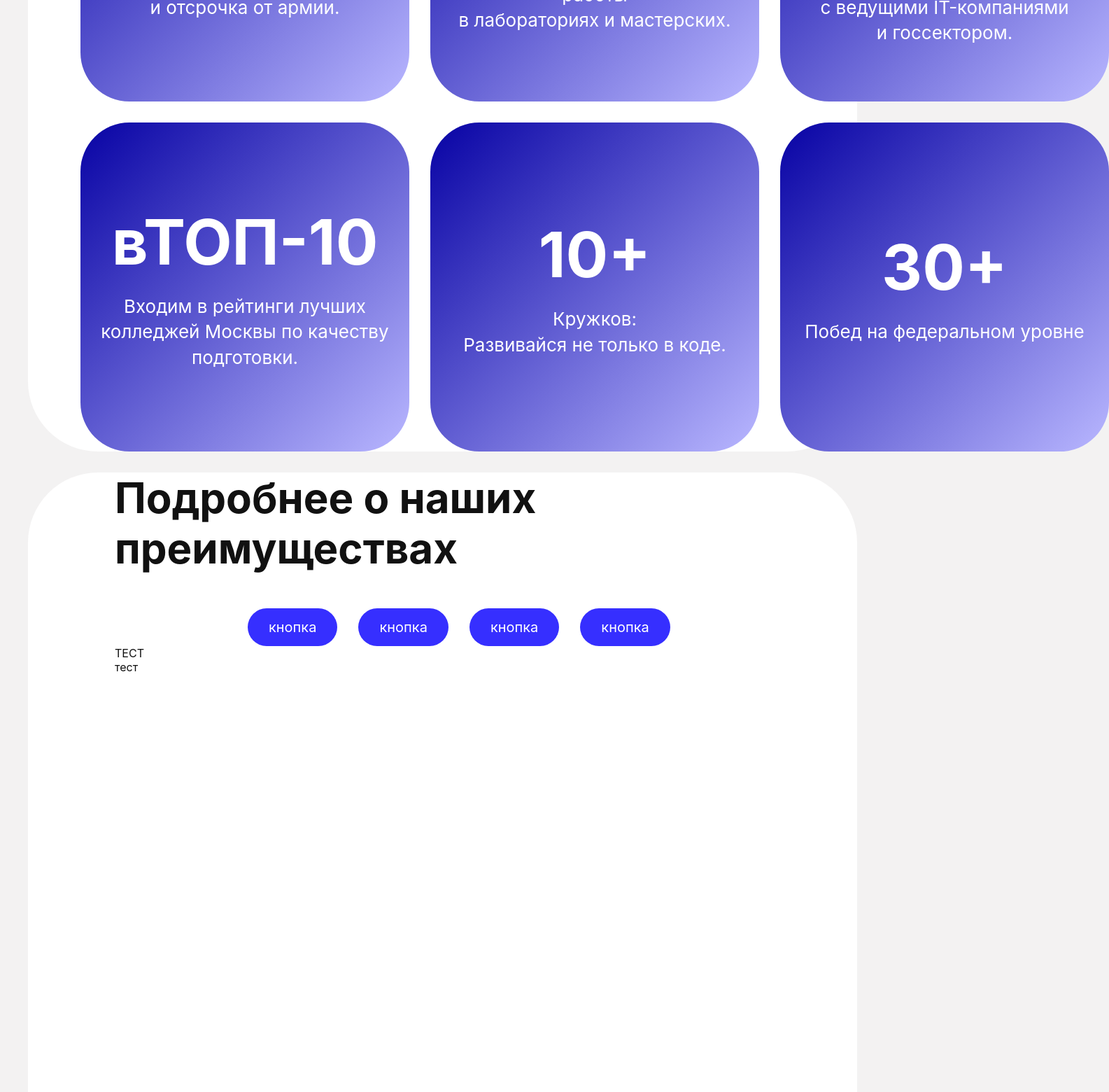
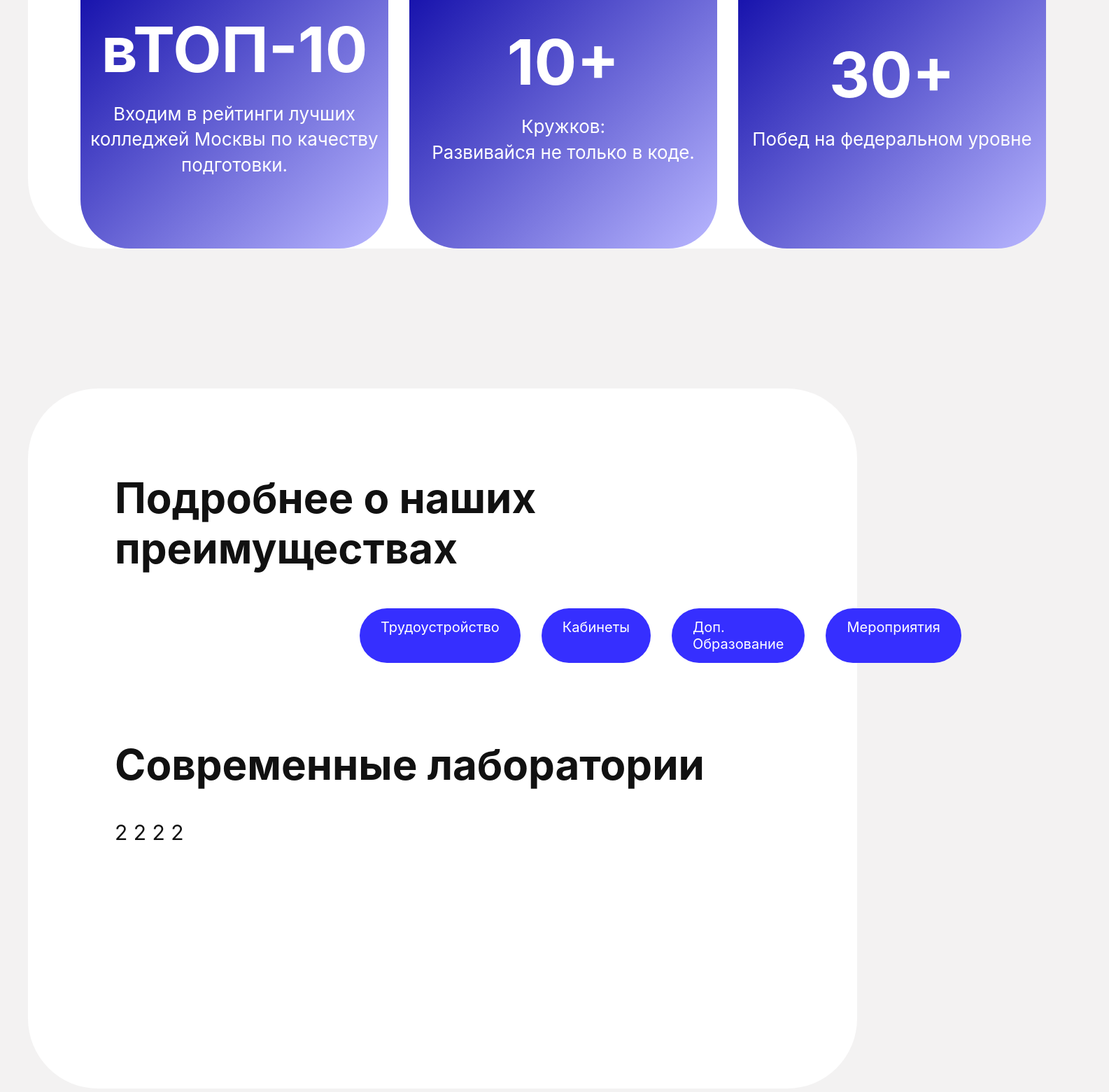
Before and after one commit to AzizIo/Practic-sait, a React (Vite) app in the folder frontend/: page /why-us in a window 1280 px wide. Shown: the part 1240-2800 px from the top of the page at 70% size, 1585 px wide, since content can reach past the window. Built offline with nearby package versions, Linux system fonts and the light colour scheme.

Commit message:
Обновленна страница почему мы

```diff
--- a/frontend/src/pages/WhyUsPage.tsx
+++ b/frontend/src/pages/WhyUsPage.tsx
@@ -8,20 +8,20 @@ export default function WhyUs() {
     const advantages = [
         {
             id: 1,
-            title: "ТЕСТ",
-            short: "ь",
-            content: `
-      тест
-    `
+            title: "Центр карьеры и развития ",
+            short: "123",
+            content: "1"
+
         },
         {
             id: 2,
             title: "Современные лаборатории",
             short: "Новейшее оборудование и ПО",
             content: `
-      • Актуальные технологии
-      • Работа с реальными кейсами
-      • Практика с первого курса
+        2
+        2
+        2
+        2
     `
         },
         {
@@ -29,13 +29,23 @@ export default function WhyUs() {
             title: "Будь среди первых",
             short: "Конкурсы и хакатоны",
             content: `
-      • Участие в IT-соревнованиях
-      • Командные проекты
-      • Портфолио во время обучения
+        3
+        3
+        3
+    `
+        },
+        {
+            id: 4,
+            title: "Будь среди первых",
+            short: "Конкурсы и хакатоны",
+            content: `
+        4
+        4
+        4
     `
         }
     ]
-    const [activeId, setActiveId] = useState(1);
+    const [activeId, setActiveId] = useState(2);
     const activeItem = advantages.find(item => item.id === activeId)
     return (
         <>
@@ -106,25 +116,45 @@ export default function WhyUs() {
                             Подробнее о наших преимуществах
                         </div>
                         <div className={styles.buttons}>
-                            <div onClick={() => setActiveId(1)} className={styles.b1}>кнопка</div>
-                            <div onClick={() => setActiveId(2)} className={styles.b1}>кнопка</div>
-                            <div onClick={() => setActiveId(3)} className={styles.b1}>кнопка</div>
-                            <div onClick={() => setActiveId(4)} className={styles.b1}>кнопка</div>
+                            <div onClick={() => setActiveId(1)} className={styles.b1}>Трудоустройство</div>
+                            <div onClick={() => setActiveId(2)} className={styles.b1}>Кабинеты</div>
+                            <div onClick={() => setActiveId(3)} className={styles.b1}>Доп. Образование</div>
+                            <div onClick={() => setActiveId(4)} className={styles.b1}>Мероприятия</div>
+                        </div>
+                        <div className={styles.TEXT}>
+                            <div className={styles.content}>
+                                <div className={styles.title}>
+                                    {activeItem?.title}
+                                </div>
+                                <div className={styles.content}>
+                                    {activeItem?.content}
+                                </div>
+                            </div>
                         </div>
 
-                        <div className={styles.content}>
-                            <div className="title">
-                                {activeItem?.title}
-                            </div>
-                            <div className="contend">
-                                {activeItem?.content}
-                            </div>
-                        </div>
                     </div>
                 </div>
 
 
             </div>
+            <div className={styles.section1}>
+                <div className={styles.container}>
+                    <div className={styles.us}>
+                         Твоя карьера начинается здесь.
+                    </div>
+                    <div className={styles.p1}>
+                        Приемная комиссия уже ждет тебя! <br />
+                        Записывайся на онлайн-курсы или приходи на ближайший день <br/>
+                        открытых дверей, чтобы узнать больше о том, как IT.Москва может стать твоим трамплином в мир IT.
+                    </div>
+                    <a href="https://vk.com/@itmoscowprivet-itmoskva-school" className={styles.bth1}>
+                        Онлайн курсы
+                    </a>
+                    <a href="https://vk.com/@itmoscowprivet-dod" className={styles.bth2}>
+                        День открытых дверей
+                    </a>
+                </div>
+            </div>
         </>
     )
 }
--- a/frontend/src/pages/Whyus.module.css
+++ b/frontend/src/pages/Whyus.module.css
@@ -13,7 +13,7 @@
 .us {
     font-family: Arial, Helvetica, sans-serif;
     padding-top: 50px;
-    font-size: 100px;
+    font-size: 90px;
     font-weight: 700;
     line-height: 130px;
     background: linear-gradient(90deg, #020039, #362FFF);
@@ -28,20 +28,30 @@
 
 .p1 {
     font-weight: 600;
-    line-height: 70px;
-    font-size: 35px;
+    line-height: 50px;
+    font-size: 30px;
 }
 
 .card_block {
+    opacity: 0;
+    transform: translateY(20px);
+    animation: fadeIn 0.6s ease forwards;
     display: grid;
     grid-template-columns: repeat(3, 1fr);
     gap: 30px;
     margin-left: 75px;
 }
 
+@keyframes fadeIn {
+    to {
+        opacity: 1;
+        transform: translateY(0);
+    }
+}
+
 .block {
-    width: 450px;
-    height: 450px;
+    width: 420px;
+    height: 420px;
     border-radius: 70px;
 
     background: linear-gradient(135deg, #0702A4, #B9B7FF);
@@ -70,22 +80,25 @@
     margin: 0;
 }
 
-.header{
+.header {
+    margin-top: 200px;
+    padding-top: 120px;
     font-size: 60px;
     font-weight: 700;
     justify-content: center;
     display: flex;
+    align-items: center;
 }
 
-.buttons{
+.buttons {
     display: flex;
     margin-top: 50px;
-    margin-left: 190px;
+    margin-left: 350px;
     gap: 30px;
     font-size: 20px;
 }
 
-.b1{
+.b1 {
     background-color: #362FFF;
     color: white;
     border: none;
@@ -97,6 +110,47 @@
 .b1:hover {
     background-color: #020039;
 }
-.z{
+
+.z {
     height: 1000px;
 }
+
+.TEXT {
+    margin-top: 100px;
+
+}
+
+.title {
+    font-size: 60px;
+    font-weight: 700;
+    margin-bottom: 30px;
+}
+
+.content {
+    font-size: 30px;
+    line-height: 1.5;
+}
+
+.bth1 {
+    margin-top: 180px;
+    display: inline-block;
+    padding: 22px 56px;
+    border-radius: 999px;
+    text-decoration: none;
+    color: #fff;
+    font-size: 24px;
+    font-weight: 800;
+    background: linear-gradient(90deg, #020039, #362fff);
+}
+
+.bth2 {
+    margin-left: 800px;
+    display: inline-block;
+    padding: 22px 56px;
+    border-radius: 999px;
+    text-decoration: none;
+    color: #fff;
+    font-size: 24px;
+    font-weight: 800;
+    background: linear-gradient(90deg, #020039, #362fff);
+}
```
